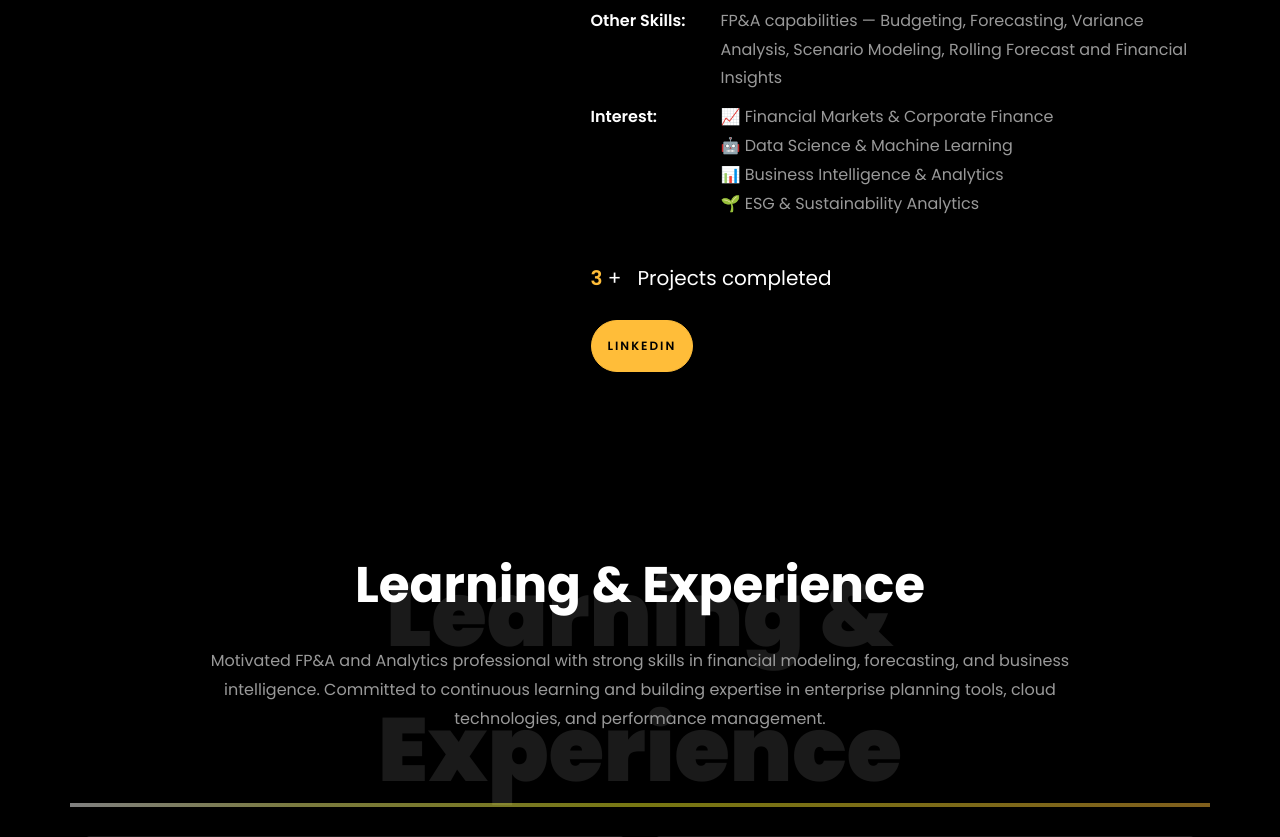
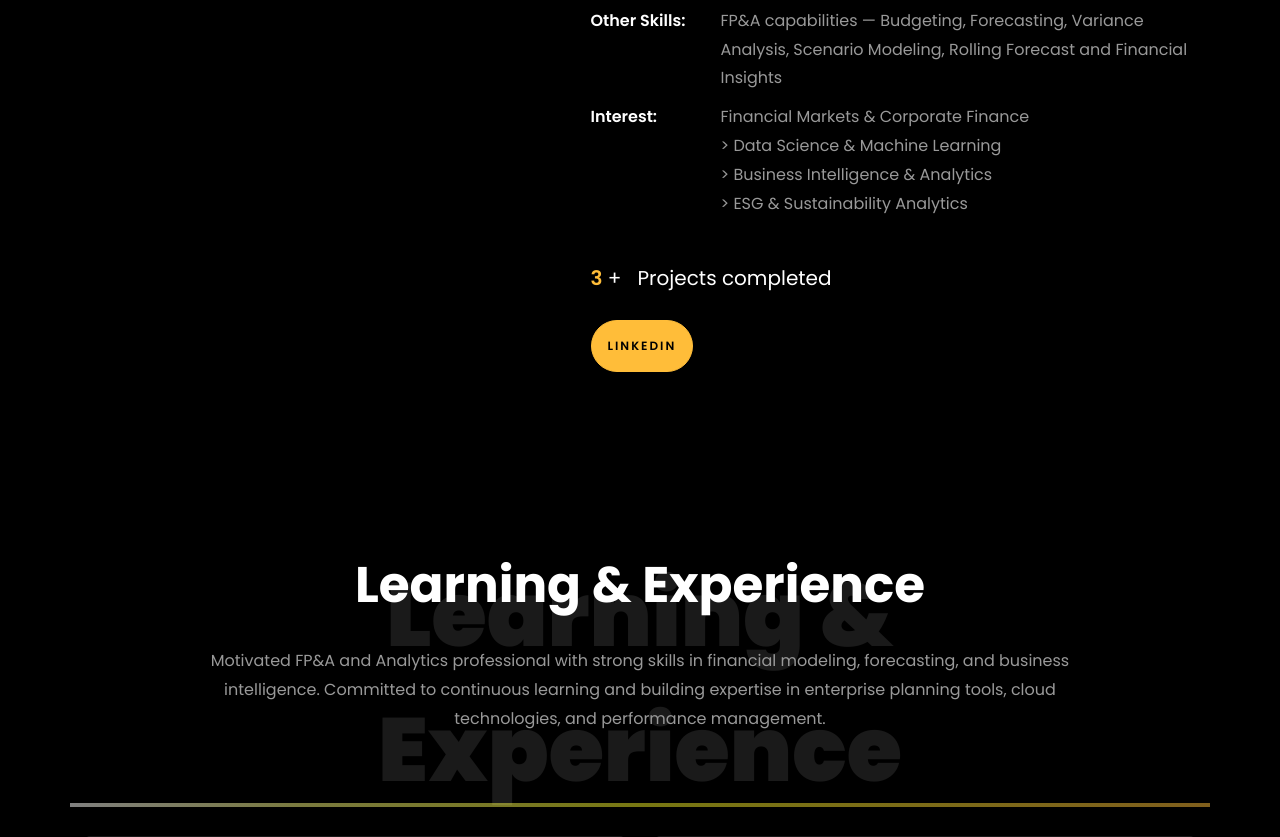
Before and after one commit to Shubham-innovative/Shubham-innovative.github.io, a plain HTML site: page index.html in a window 1280 px wide. Shown: the part 1689-2526 px from the top of the page. Drawn offline with Linux system fonts and the light colour scheme; files whose address does not match are found by name.

Commit message:
Remove emojis from interest list in index.html

```diff
--- a/index.html
+++ b/index.html
@@ -501,10 +501,10 @@
                     <li class="d-flex">
                       <span>Interest:</span>
                       <span
-                        >📈 Financial Markets & Corporate Finance<br />
-                        🤖 Data Science & Machine Learning<br />
-                        📊 Business Intelligence & Analytics<br />
-                        🌱 ESG & Sustainability Analytics<br />
+                        > Financial Markets & Corporate Finance<br />
+                        > Data Science & Machine Learning<br />
+                        > Business Intelligence & Analytics<br />
+                        > ESG & Sustainability Analytics<br />
                       </span>
                     </li>
                   </ul>
```
